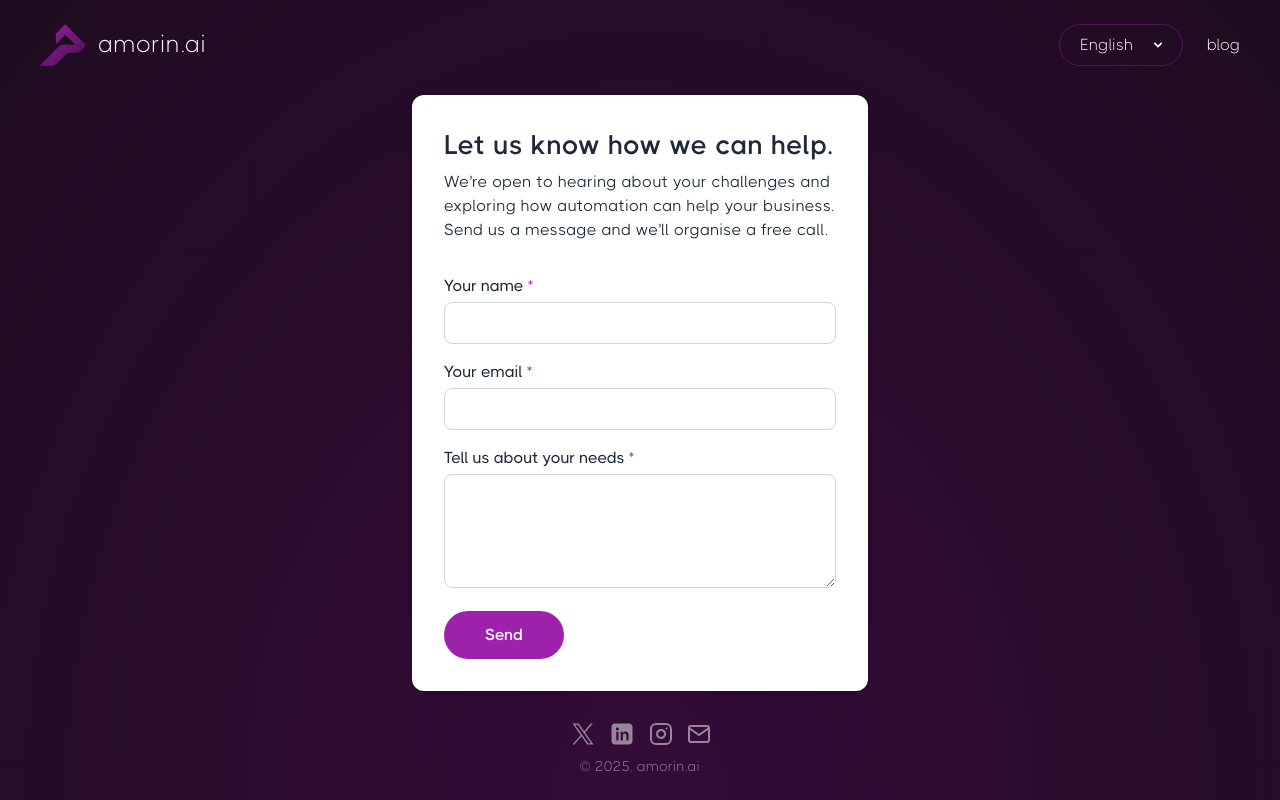
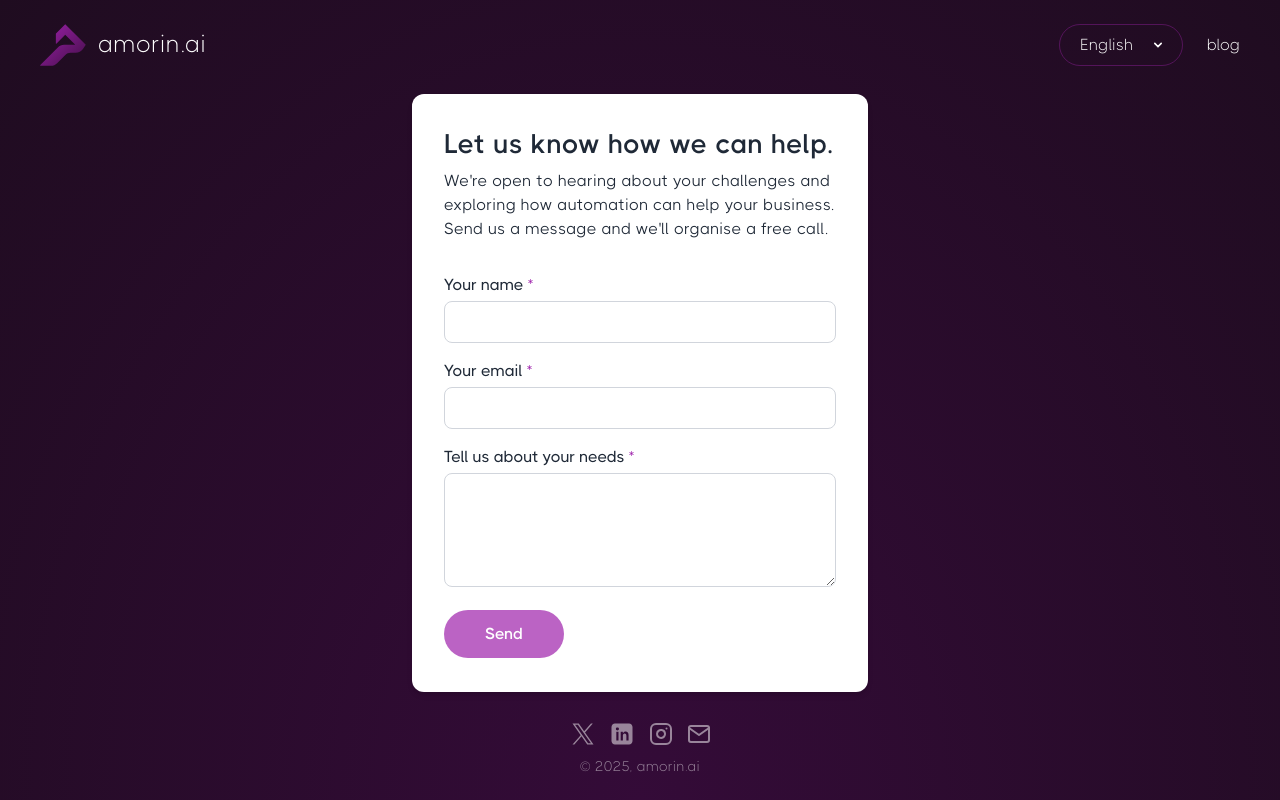
Before and after one commit to diksipav/amorin-ai-website, a Next.js app: page /en/contact-us in a window 1280 px wide. Built offline with nearby package versions, Linux system fonts and the light colour scheme.

Commit message:
show succes msg in contact form

```diff
--- a/src/app/components/ContactForm.tsx
+++ b/src/app/components/ContactForm.tsx
@@ -11,8 +11,12 @@ const ContactForm = () => {
   const [name, setName] = useState("");
   const [email, setEmail] = useState("");
   const [msg, setMsg] = useState("");
+  const [showSuccess, setShowSuccess] = useState(false);
   const formRef = useRef<HTMLFormElement>(null);
   const emailRef = useRef<HTMLInputElement>(null);
+
+  const isFormValid =
+    name.trim() !== "" && email.trim() !== "" && msg.trim() !== "";
 
   const handleSubmit = async (e: React.FormEvent) => {
     e.preventDefault();
@@ -36,8 +40,13 @@ const ContactForm = () => {
       if (!res.ok) throw new Error("Failed to send");
 
       const data = await res.json();
-      if (data.success) {
+      if (data.ok) {
         setSubmitted(true);
+        setName("");
+        setEmail("");
+        setMsg("");
+        setShowSuccess(true);
+        setTimeout(() => setShowSuccess(false), 4000); // 4 seconds
       }
     } catch (err) {
       console.error("Submission failed", err);
@@ -47,17 +56,7 @@ const ContactForm = () => {
   };
 
   return (
-    <div className="w-full max-w-[456px] mx-auto bg-white rounded-xl shadow-md p-5 sm:p-8">
-      {submitted ? (
-        <div className="py-12 text-center">
-          <div className="text-2xl mb-2 font-semibold text-[#621469]">
-            Thanks!
-          </div>
-          <div className="text-lg text-textDark">
-            We'll be in touch within 24h.
-          </div>
-        </div>
-      ) : (
+    <div className="w-full max-w-[456px] mx-auto bg-white rounded-xl shadow-md p-5 sm:p-8 sm:pb-[34px] relative">
       <form ref={formRef} onSubmit={handleSubmit}>
         <h2 className="text-textDark">{t("title")}</h2>
         <p className="mb-8 text-textDark hidden xs:block">{t("subtitle")}</p>
@@ -98,10 +97,7 @@ const ContactForm = () => {
           />
         </div>
         <div className="mb-4">
-            <label
-              htmlFor="msg"
-              className="block font-medium text-textDark mb-1"
-            >
+          <label htmlFor="msg" className="block font-medium text-textDark mb-1">
             {t("msg")} <span className="text-themeLight">*</span>
           </label>
           <textarea
@@ -124,13 +120,23 @@ const ContactForm = () => {
         />
         <button
           type="submit"
-            className="bg-themeLight w-[120px] text-text font-semibold px-7 py-3 rounded-full hover:bg-theme focus:outline-none focus:ring-2 focus:ring-themeLight focus:ring-offset-2 transition-colors duration-300"
-            disabled={loading}
+          className={`w-[120px] text-text font-semibold px-7 py-3 rounded-full focus:outline-none focus:ring-2 focus:ring-themeLight focus:ring-offset-2 transition-colors duration-300
+              ${
+                loading || !isFormValid
+                  ? "bg-themeLight/70 cursor-auto"
+                  : "bg-themeLight hover:bg-theme cursor-pointer"
+              }
+            `}
+          disabled={loading || !isFormValid}
         >
           {loading ? t("cta-sending") : t("cta")}
         </button>
+        {showSuccess && (
+          <p className="absolute bottom-1 pl-3 mt-4 text-textDark transition-opacity duration-500">
+            Thanks! You'll hear from us shortly.
+          </p>
+        )}
       </form>
-      )}
     </div>
   );
 };
```
Lines whose indentation alone changed are shown as unchanged.
